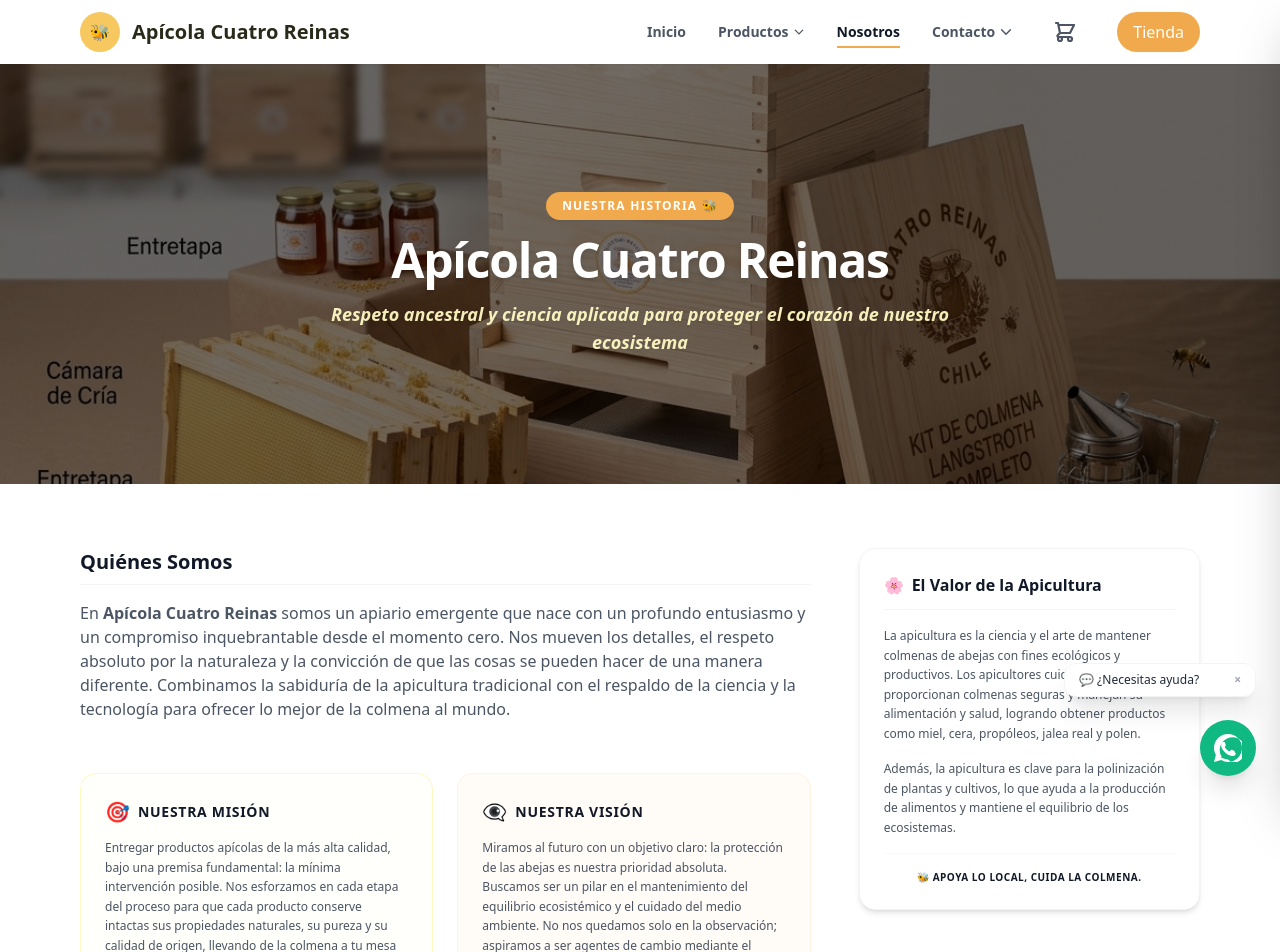
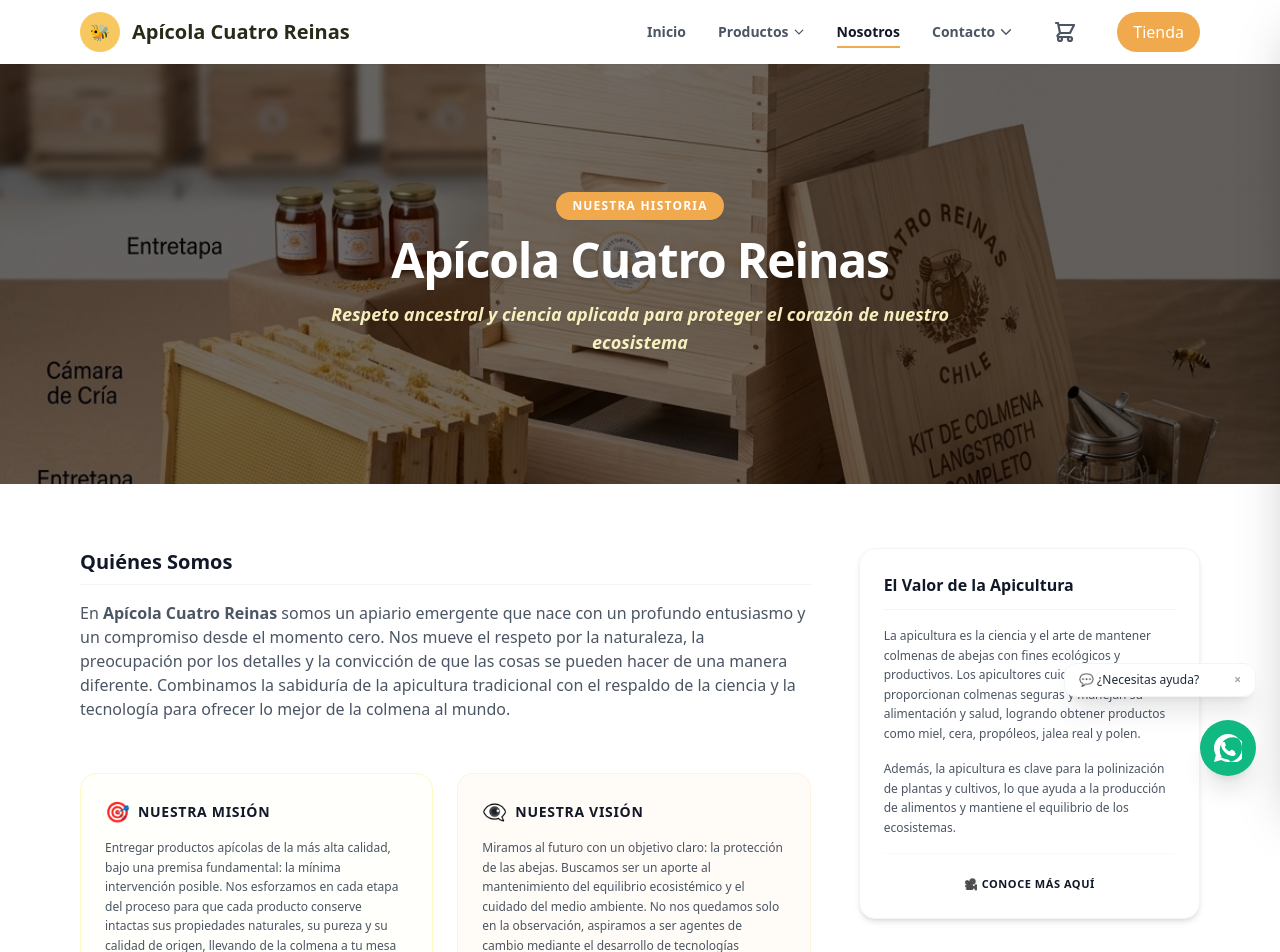
Before and after one commit to joseveloso1501/apicuatroreinas, a React (Vite) app in the folder frontend/: page /sobre in a window 1280 px wide. Shown: the top 952 px of the page. Built offline with nearby package versions, Linux system fonts and the light colour scheme.

Commit message:
mejora de eficiencia en moviles

```diff
--- a/frontend/src/pages/About.jsx
+++ b/frontend/src/pages/About.jsx
@@ -56,9 +56,9 @@
   return (
     <section className="bg-white">
 
-      {/* Cabecera Principal con Paralaje */}
+      {/* Cabecera Principal con Paralaje (Optimizada para móviles) */}
       <div
-        className="relative bg-fixed bg-cover bg-center py-24 md:py-32 text-center"
+        className="relative bg-scroll md:bg-fixed bg-cover bg-center py-24 md:py-32 text-center"
         style={{ backgroundImage: `url(${imgCajones})` }}
       >
         {/* Capa de oscurecimiento para legibilidad del texto */}
@@ -67,7 +67,7 @@
         {/* Contenido */}
         <div className="relative z-10 max-w-4xl mx-auto px-4 space-y-4">
           <span className="inline-block px-4 py-1.5 bg-amber text-white rounded-full text-xs font-extrabold uppercase tracking-widest select-none shadow-sm">
-            Nuestra Historia 🐝
+            Nuestra Historia
           </span>
           <h2 className="text-4xl md:text-5xl font-black text-white tracking-tight leading-tight select-none drop-shadow-md">
             Apícola Cuatro Reinas
@@ -89,7 +89,7 @@
             <div className="space-y-4">
               <h3 className="text-xl font-bold text-gray-900 border-b border-gray-100 pb-2">Quiénes Somos</h3>
               <p className="text-gray-600 leading-relaxed text-sm md:text-base">
-                En <strong>Apícola Cuatro Reinas</strong> somos un apiario emergente que nace con un profundo entusiasmo y un compromiso inquebrantable desde el momento cero. Nos mueven los detalles, el respeto absoluto por la naturaleza y la convicción de que las cosas se pueden hacer de una manera diferente. Combinamos la sabiduría de la apicultura tradicional con el respaldo de la ciencia y la tecnología para ofrecer lo mejor de la colmena al mundo.
+                En <strong>Apícola Cuatro Reinas</strong> somos un apiario emergente que nace con un profundo entusiasmo y un compromiso desde el momento cero. Nos mueve el respeto por la naturaleza, la preocupación por los detalles y la convicción de que las cosas se pueden hacer de una manera diferente. Combinamos la sabiduría de la apicultura tradicional con el respaldo de la ciencia y la tecnología para ofrecer lo mejor de la colmena al mundo.
               </p>
             </div>
 
@@ -128,7 +128,7 @@
                   <h4 className="font-bold text-sm uppercase tracking-wider">Nuestra Visión</h4>
                 </div>
                 <p className="text-xs text-gray-600 leading-relaxed">
-                  Miramos al futuro con un objetivo claro: la protección de las abejas es nuestra prioridad absoluta. Buscamos ser un pilar en el mantenimiento del equilibrio ecosistémico y el cuidado del medio ambiente. No nos quedamos solo en la observación; aspiramos a ser agentes de cambio mediante el desarrollo de tecnologías innovadoras que potencien el bienestar, la salud y la preservación de las abejas ante los desafíos climáticos actuales.
+                  Miramos al futuro con un objetivo claro: la protección de las abejas. Buscamos ser un aporte al mantenimiento del equilibrio ecosistémico y el cuidado del medio ambiente. No nos quedamos solo en la observación, aspiramos a ser agentes de cambio mediante el desarrollo de tecnologías innovadoras que potencien el bienestar, la salud y la preservación de las abejas.
                 </p>
               </div>
             </div>
@@ -141,7 +141,7 @@
           <div className="lg:col-span-4 lg:sticky lg:top-24 space-y-6">
             <div className="bg-white border border-gray-100 rounded-2xl p-6 shadow-md space-y-4">
               <h4 className="font-extrabold text-gray-900 text-base border-b border-gray-100 pb-3 flex items-center gap-2 select-none">
-                <span>🌸</span> El Valor de la Apicultura
+                El Valor de la Apicultura
               </h4>
               <p className="text-xs text-gray-600 leading-relaxed">
                 La apicultura es la ciencia y el arte de mantener colmenas de abejas con fines ecológicos y productivos. Los apicultores cuidan a las abejas, les proporcionan colmenas seguras y manejan su alimentación y salud, logrando obtener productos como miel, cera, propóleos, jalea real y polen.
@@ -150,9 +150,14 @@
                 Además, la apicultura es clave para la polinización de plantas y cultivos, lo que ayuda a la producción de alimentos y mantiene el equilibrio de los ecosistemas.
               </p>
               <div className="border-t border-gray-50 pt-4 text-center">
-                <span className="text-[10px] text-amber-500 font-bold uppercase tracking-wider block">
-                  🐝 Apoya lo local, cuida la colmena.
-                </span>
+                <a
+                  href="https://www.youtube.com/watch?v=9ipH_22W9uc"
+                  target="_blank"
+                  rel="noopener noreferrer"
+                  className="text-[11px] text-amber-600 hover:text-amber-700 font-extrabold uppercase tracking-wider inline-flex items-center gap-1 hover:underline transition-colors"
+                >
+                  🎥 Conoce más aquí
+                </a>
               </div>
             </div>
           </div>
@@ -160,9 +165,9 @@
         </div>
       </div>
 
-      {/* Sección Pilares con Paralaje */}
+      {/* Sección Pilares con Paralaje (Optimizada para móviles) */}
       <div
-        className="relative bg-fixed bg-cover bg-center py-20 md:py-24 text-white overflow-hidden"
+        className="relative bg-scroll md:bg-fixed bg-cover bg-center py-20 md:py-24 text-white overflow-hidden"
         style={{ backgroundImage: `url(${imgPilares})` }}
       >
         {/* Capa de oscurecimiento */}
@@ -177,7 +182,7 @@
           <div className="grid grid-cols-1 md:grid-cols-3 gap-6">
             {/* Pilar 1 */}
             <div
-              className={`flex items-start gap-4 p-6 rounded-2xl border border-white/10 bg-white/10 backdrop-blur-md hover:bg-white/15 hover:border-white/25 transition-all duration-1000 ease-out transform ${
+              className={`flex items-start gap-4 p-6 rounded-2xl border border-white/10 bg-stone-900/80 md:bg-white/10 md:backdrop-blur-md hover:bg-stone-900/95 md:hover:bg-white/15 hover:border-white/25 transition-all duration-1000 ease-out transform ${
                 pilaresVisible
                   ? 'opacity-100 translate-x-0'
                   : 'opacity-0 -translate-x-16'
@@ -196,7 +201,7 @@
 
             {/* Pilar 2 */}
             <div
-              className={`flex items-start gap-4 p-6 rounded-2xl border border-white/10 bg-white/10 backdrop-blur-md hover:bg-white/15 hover:border-white/25 transition-all duration-1000 ease-out delay-200 transform ${
+              className={`flex items-start gap-4 p-6 rounded-2xl border border-white/10 bg-stone-900/80 md:bg-white/10 md:backdrop-blur-md hover:bg-stone-900/95 md:hover:bg-white/15 hover:border-white/25 transition-all duration-1000 ease-out delay-200 transform ${
                 pilaresVisible
                   ? 'opacity-100 translate-x-0'
                   : 'opacity-0 -translate-x-16'
@@ -215,7 +220,7 @@
 
             {/* Pilar 3 */}
             <div
-              className={`flex items-start gap-4 p-6 rounded-2xl border border-white/10 bg-white/10 backdrop-blur-md hover:bg-white/15 hover:border-white/25 transition-all duration-1000 ease-out delay-400 transform ${
+              className={`flex items-start gap-4 p-6 rounded-2xl border border-white/10 bg-stone-900/80 md:bg-white/10 md:backdrop-blur-md hover:bg-stone-900/95 md:hover:bg-white/15 hover:border-white/25 transition-all duration-1000 ease-out delay-400 transform ${
                 pilaresVisible
                   ? 'opacity-100 translate-x-0'
                   : 'opacity-0 -translate-x-16'
```
